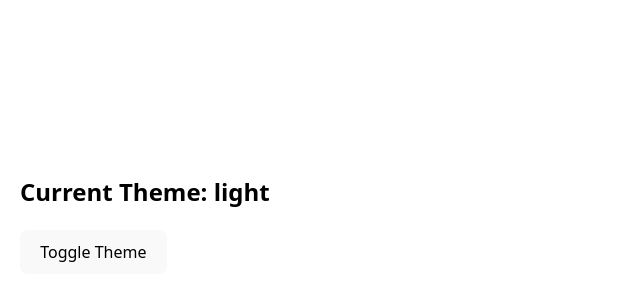
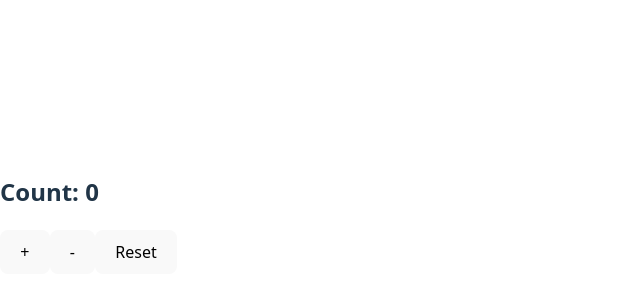
Before and after one commit to crazy-nuclei/react-playground, a React (Vite) app: page / in a window 1280 px wide. Shown: the part 186-486 px from the top of the page, without its empty margins (0-640 px from the left). Built offline with nearby package versions, Linux system fonts and the light colour scheme.

Commit message:
CounterUsingReducer

```diff
--- /dev/null
+++ b/src/apps/CounterWithReducer.jsx
@@ -0,0 +1,28 @@
+import { useReducer } from "react";
+
+// Reducer function
+function counterReducer(state, action) {
+  switch (action.type) {
+    case "increment":
+      return { count: state.count + 1 };
+    case "decrement":
+      return { count: state.count - 1 };
+    case "reset":
+      return { count: 0 };
+    default:
+      return state;
+  }
+}
+
+export default function App() {
+  const [state, dispatch] = useReducer(counterReducer, { count: 0 });
+
+  return (
+    <div>
+      <h2>Count: {state.count}</h2>
+      <button onClick={() => dispatch({ type: "increment" })}>+</button>
+      <button onClick={() => dispatch({ type: "decrement" })}>-</button>
+      <button onClick={() => dispatch({ type: "reset" })}>Reset</button>
+    </div>
+  );
+}
--- a/src/main.jsx
+++ b/src/main.jsx
@@ -1,7 +1,7 @@
 import { StrictMode } from 'react'
 import { createRoot } from 'react-dom/client'
 import './index.css'
-import App from './apps/BasicThemeContext'
+import App from './apps/CounterWithReducer'
 
 createRoot(document.getElementById('root')).render(
   <StrictMode>
```
